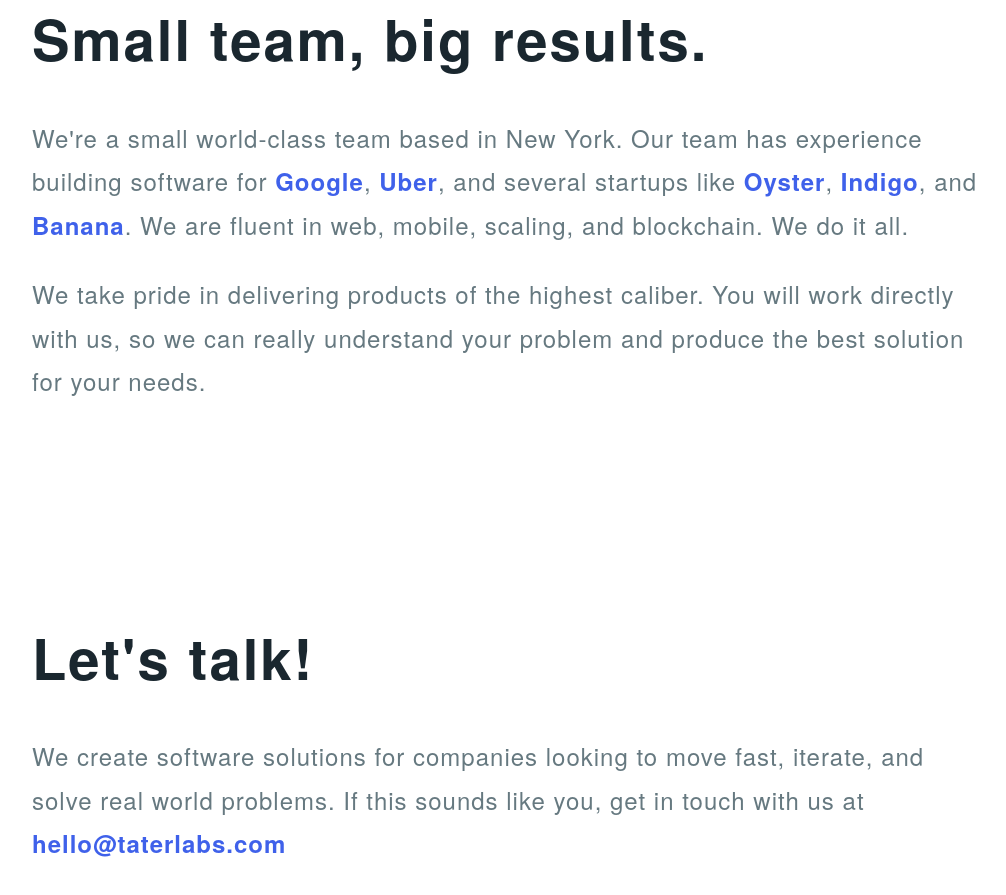
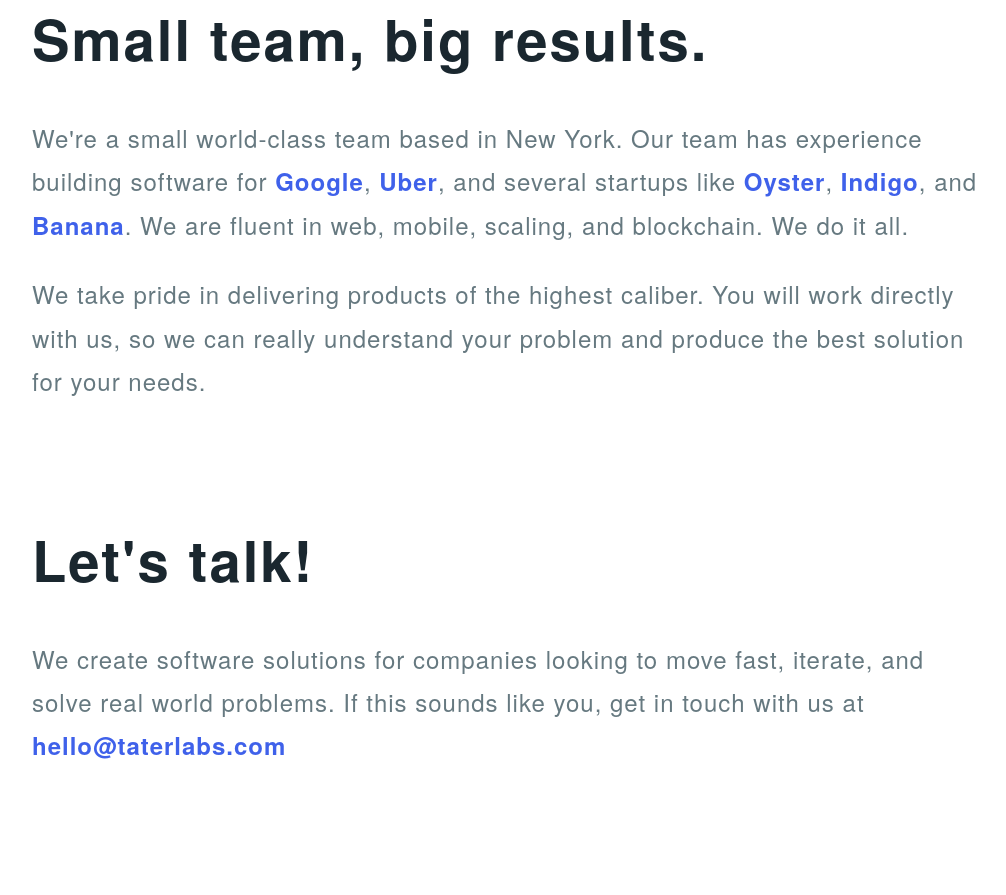
Before and after one commit to Hester-Labs/hesterlabs-landing, a website: page docs/index.html in a window 1280 px wide. Shown: the part 686-1581 px from the top of the page, without its empty margins (128-1134 px from the left). Drawn offline with nearby package versions, Linux system fonts and the light colour scheme.

Commit message:
better spacing

```diff
--- a/app/styles/style.styl
+++ b/app/styles/style.styl
@@ -57,4 +57,5 @@
 
 
 .contact
+  padding-top: 0px
   background-color: secondary-color
```
Also changed, not shown: docs/style.css, 1 other file.
